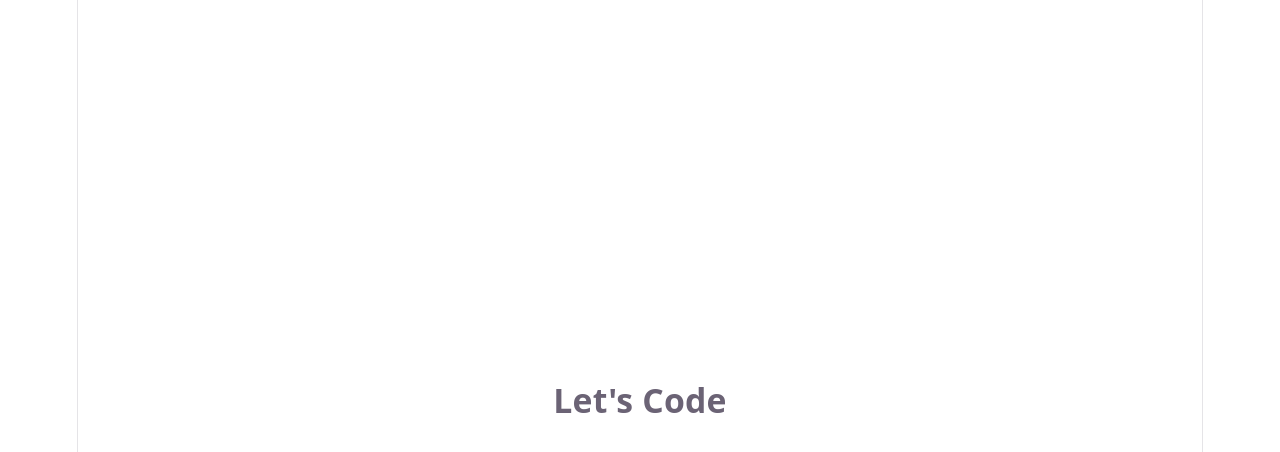
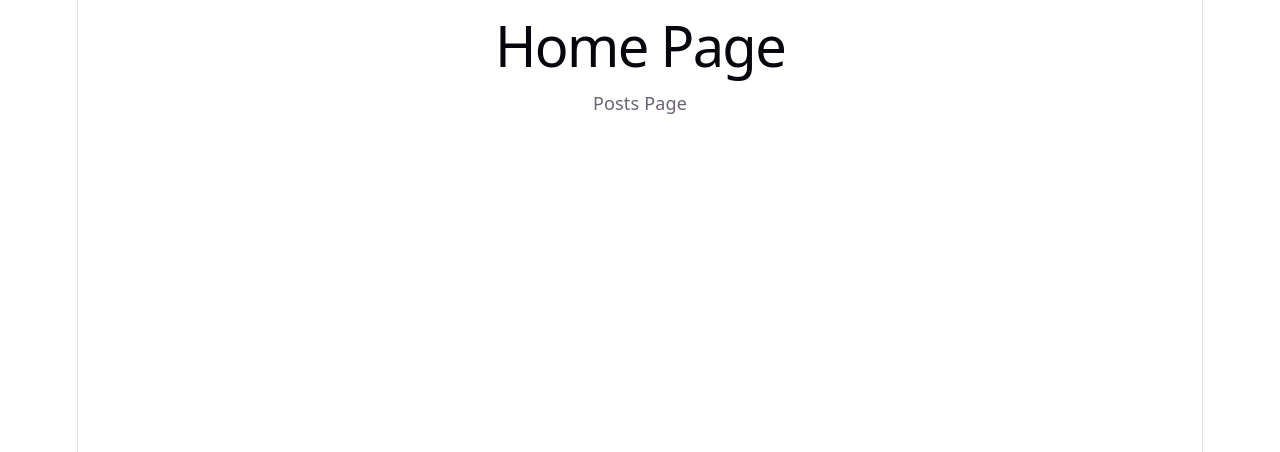
Before and after one commit to surya489/qikberry-user-dashboard, a React (Vite) app: page /home/posts in a window 1280 px wide. Shown: the top 452 px of the page. Built offline with nearby package versions, Linux system fonts and the light colour scheme.

Commit message:
feat : pages and required routes created

```diff
--- a/src/App.tsx
+++ b/src/App.tsx
@@ -1,12 +1,9 @@
-import './App.css'
+import './App.css';
+import AppRoutes from './routes/AppRoutes';
 
 function App() {
 
-  return (
-    <div className="text-center h-screen justify-center items-center flex text-3xl font-bold">
-      Let's Code
-    </div>
-  )
+  return <AppRoutes />;
 }
 
 export default App
--- /dev/null
+++ b/src/pages/Home.tsx
@@ -0,0 +1,13 @@
+import { Outlet } from "react-router-dom";
+
+const Home = () => {
+  return (
+    <div>
+      <h1>Home Page</h1>
+
+      <Outlet />
+    </div>
+  );
+};
+
+export default Home;
--- /dev/null
+++ b/src/pages/Login.tsx
@@ -0,0 +1,9 @@
+const LoginPage = () => {
+    return (
+        <>
+            Login Page
+        </>
+    )
+}
+
+export default LoginPage;
--- /dev/null
+++ b/src/pages/NotFound.tsx
@@ -0,0 +1,9 @@
+const NotFoundPage = () => {
+    return (
+        <>
+            NotFound Page
+        </>
+    )
+}
+
+export default NotFoundPage;
--- /dev/null
+++ b/src/pages/Photos.tsx
@@ -0,0 +1,9 @@
+const PhotosPage = () => {
+    return (
+        <>
+            Photos Page
+        </>
+    )
+}
+
+export default PhotosPage;
--- /dev/null
+++ b/src/pages/Posts.tsx
@@ -0,0 +1,9 @@
+const PostsPage = () => {
+    return (
+        <>
+            Posts Page
+        </>
+    )
+}
+
+export default PostsPage;
--- /dev/null
+++ b/src/routes/AppRoutes.tsx
@@ -0,0 +1,35 @@
+import { BrowserRouter, Navigate, Route, Routes } from "react-router-dom";
+
+import HomePage from "../pages/Home";
+import LoginPage from "../pages/Login";
+import NotFoundPage from "../pages/NotFound";
+import PhotosPage from "../pages/Photos";
+import PostsPage from "../pages/Posts";
+
+const AppRoutes = () => {
+    return (
+        <BrowserRouter>
+            <Routes>
+
+                {/* Redirect root to login */}
+                <Route path="/" element={<Navigate to="/login" replace />} />
+
+                {/* Public Route */}
+                <Route path="/login" element={<LoginPage />} />
+
+                {/* Home Layout */}
+                <Route path="/home" element={<HomePage />}>
+                    <Route index element={<Navigate to="posts" replace />} />
+                    <Route path="posts" element={<PostsPage />} />
+                    <Route path="photos" element={<PhotosPage />} />
+                </Route>
+
+                {/* 404 Page Layout */}
+                <Route path="*" element={<NotFoundPage />} />
+
+            </Routes>
+        </BrowserRouter>
+    )
+}
+
+export default AppRoutes;
```
